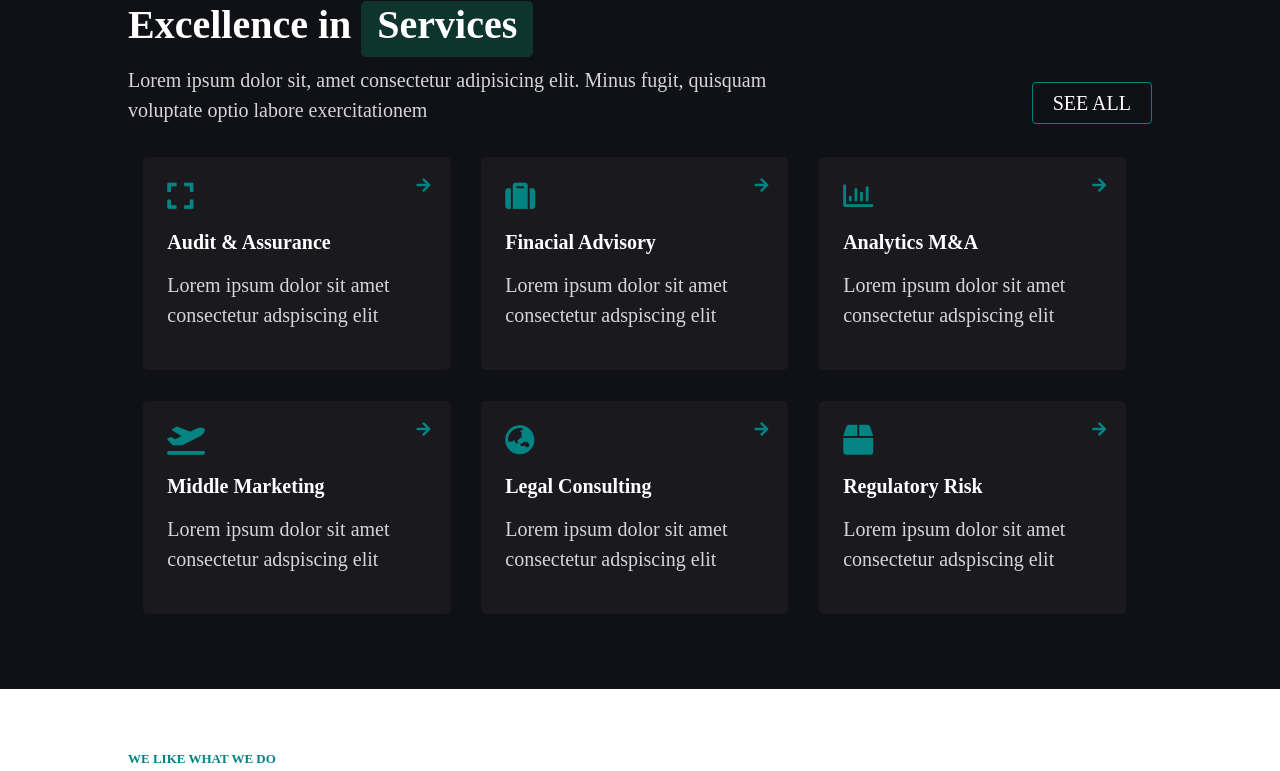
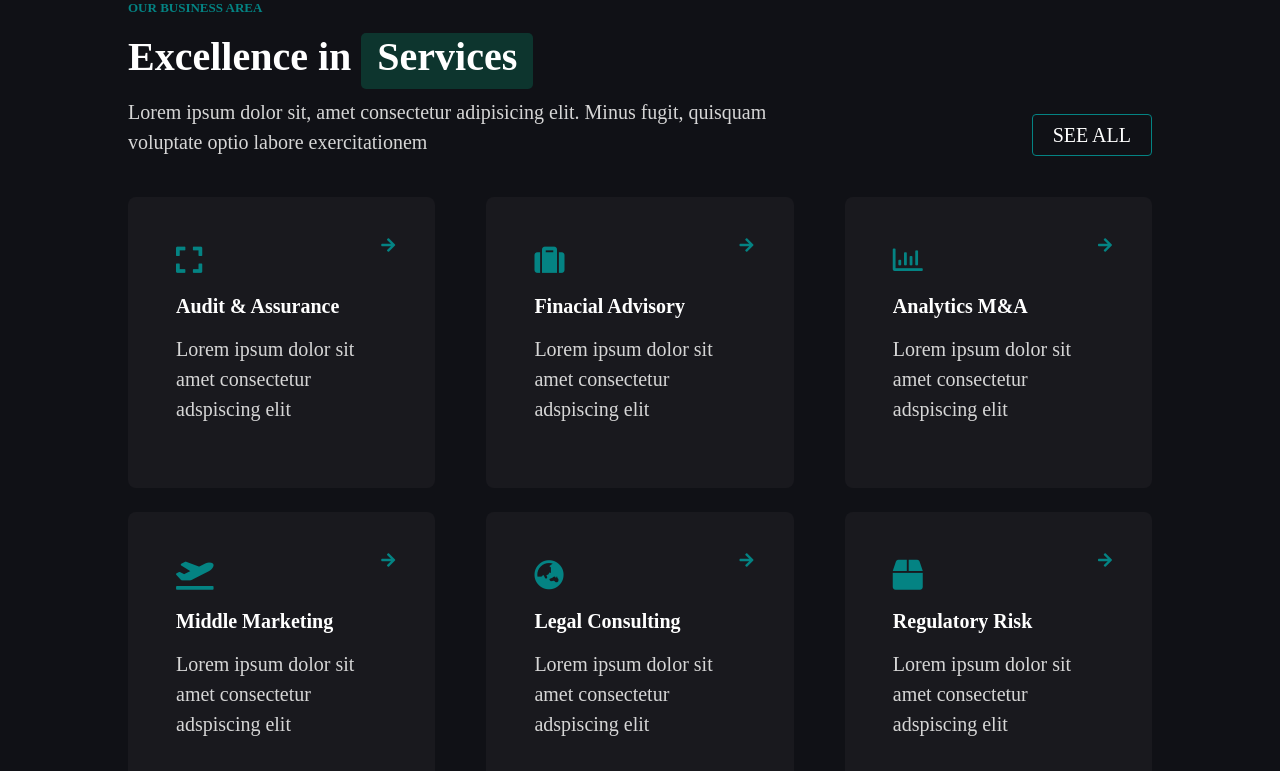
Before and after one commit to GiuliaSossai/proj-html-vuejs, a Vue app: page / in a window 1280 px wide. Shown: the part 1938-2709 px from the top of the page. Built offline with nearby package versions, Linux system fonts and the light colour scheme; a small style sheet from the web is missing.

Commit message:
aggiustamenti sezione 03

```diff
--- a/src/components/BoxesList.vue
+++ b/src/components/BoxesList.vue
@@ -1,6 +1,6 @@
 <template>
-  <div>
-      <div class="box p-4"
+  <div class="d-flex align-items-center justify-content-between flex-wrap">
+      <div class="box p-5 mt-4"
          v-for="(item, index) in ServicesList"
          :key="index"
       >
@@ -36,12 +36,11 @@ export default {
 @import '../assets/style/mixins.scss';
 
 .box {
-   display: inline-block;
    width: 30%;
-   margin: 1.5%;
+   flex-shrink: 0;
    background-color: #19191E;
    color: $subtitle;
-   border-radius: 5px;
+   border-radius: 8px;
    position: relative;
    i {
       font-size: 30px;
@@ -53,8 +52,8 @@ export default {
 
    .fa-arrow-right {
       position: absolute;
-      top: 20px;
-      right: 20px;
+      top: 40px;
+      right: 40px;
       font-size: 16px;
    }
 }
--- a/src/components/EditorialContent.vue
+++ b/src/components/EditorialContent.vue
@@ -1,6 +1,6 @@
 <template>
   <div class="d-flex align-items-center justify-content-between mt-4">
-     <div class="ed-box text-center cover"
+     <div class="ed-box text-center cover mt-3"
       v-for="(item, index) in Editorials"
       :key="index"
      >
@@ -43,16 +43,11 @@ export default {
 
 .ed-box {
    width: 30%;
-   border-radius: 5px;
+   border-radius: 8px;
    overflow: hidden;
    min-height: 100px;
    position: relative;
-   .mid {
-      margin: 0 5%;
-   }
-
-   .cover img {
-      width: 100%;
+   img {
       display: block;
    }
    &:hover img {
--- a/src/components/Main.vue
+++ b/src/components/Main.vue
@@ -5,7 +5,7 @@
          <div class="contents text-center">
             <p class="subs">introduction video</p>
             <h2>Advisory <span class="special-title px-3 pb-2">Performance</span></h2>
-            <p class="text">Lorem ipsum dolor sit, amet consectetur adipisicing elit. Minus fugit, quisquam voluptate optio labore exercitationem, sequi vero incidunt unde laudantium sapiente excepturi aperiam.</p>
+            <p class="text mb-5">Lorem ipsum dolor sit, amet consectetur adipisicing elit. Minus fugit, quisquam voluptate optio labore exercitationem, sequi vero incidunt unde laudantium sapiente excepturi aperiam.</p>
 
             <Video />
          </div>
@@ -42,9 +42,7 @@
                <button class="btn gs-btn">see all</button>
             </div>
 
-            <div>
-               <BoxesList />
-            </div>
+            <BoxesList />
          </div>
       </section>
 
```
